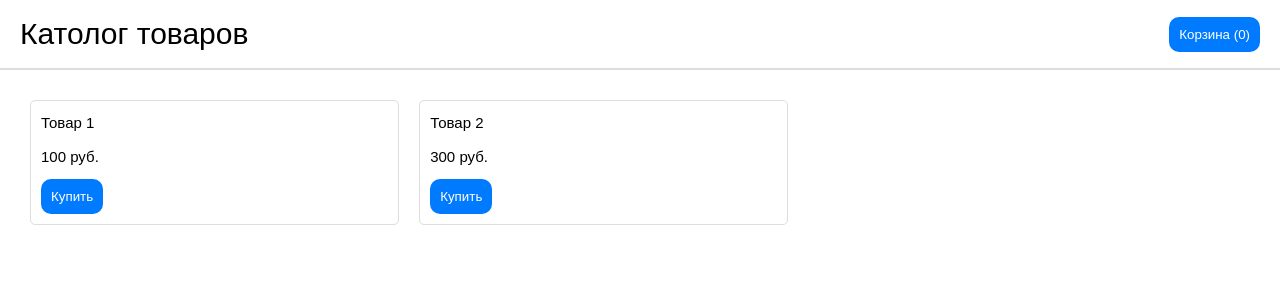
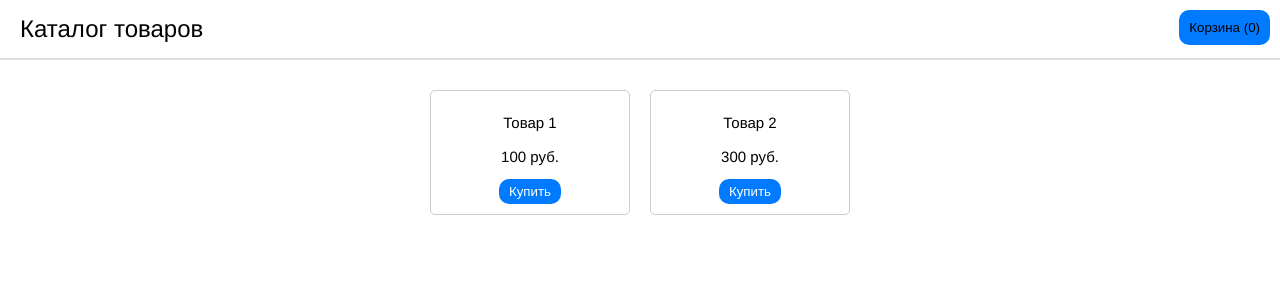
Before and after one commit to mrazlove/magazin, a Vue app in the folder magazin/: page / in a window 1280 px wide. Shown: the top 300 px of the page. Built offline with nearby package versions, Linux system fonts and the light colour scheme.

Commit message:
работает

```diff
--- a/magazin/src/App.vue
+++ b/magazin/src/App.vue
@@ -1,46 +1,42 @@
 <template>
   <div id="app">
     <header>
-      <h1 class="header_cotolog">Католог товаров</h1>
-      <button
-      @click="toggleCart">Корзина
-    ({{ cartCount }})</button>
+      <h1 class="header-title">Каталог товаров</h1>
+      <button class="cart-button" @click="toggleCart">
+        Корзина ({{ cartCount }})
+      </button>
     </header>
     <main>
-      <ProductList :products="products"
-      @add-to-cart="AddtoCart"/>
+      <ProductList :products="products" @add-to-cart="addToCart" />
     </main>
-    <CartModel :cart="cart"
-    v-if="isCartVisible" @click="toggleCart"/>
+    <CartModal v-if="isCartVisible" :cart="cart" @close="toggleCart" />
   </div>
 </template>
 
 <script>
-import { ref } from 'vue';
+import { ref, computed } from 'vue';
 import ProductList from './components/ProductList.vue';
 import CartModal from './components/CartModal.vue';
 
-export default{
+export default {
   components: {
     ProductList,
     CartModal,
   },
   setup() {
     const products = ref([
-      { id: 1, name: 'Товар 1',
-        price: 100 },
-        { id1: 2, name: 'Товар 2',
-        price: 300 },
+      { id: 1, name: 'Товар 1', price: 100 },
+      { id: 2, name: 'Товар 2', price: 300 },
     ]);
     const cart = ref([]);
     const isCartVisible = ref(false);
 
     const addToCart = (product) => {
-      const cartItem = cart.value.find(item => item.id === product.id);
+      const cartItem = cart.value.find(item => item.product.id === product.id);
       if (cartItem) {
         cartItem.quantity += 1;
       } else {
-        cart.value.push({ ...product, quantity: 1 });
+        cart.value.push({ product, quantity: 1 });
       }
     };
 
@@ -48,16 +44,37 @@ export default{
       isCartVisible.value = !isCartVisible.value;
     };
 
+    const cartCount = computed(() => {
+      return cart.value.reduce((sum, item) => sum + item.quantity, 0);
+    });
+
     return {
       products,
       cart,
       isCartVisible,
       addToCart,
       toggleCart,
-      get cartCount() {
-        return cart.value.reduce((sum, item) => sum + item.quantity, 0);
-      },
+      cartCount,
     };
   },
 };
 </script>
+
+<style>
+#app {
+  font-family: Avenir, Helvetica, Arial, sans-serif;
+  text-align: center;
+}
+
+.header-title {
+  font-size: 24px;
+}
+
+.cart-button {
+  position: fixed;
+  top: 10px;
+  right: 10px;
+  padding: 10px;
+  color: black;
+}
+</style>
--- a/magazin/src/components/CartModal.vue
+++ b/magazin/src/components/CartModal.vue
@@ -4,8 +4,8 @@
       <span class="close" @click="$emit('close')">&times;</span>
       <h2>Корзина</h2>
       <ul>
-          <li v-for="item in cart" :key="item.id">
-            {{ item.name }} - {{ item.quantity }} x {{ item.price }} руб.
+        <li v-for="item in cart" :key="item.product.id">
+          {{ item.product.name }} - {{ item.quantity }} x {{ item.product.price }} руб.
         </li>
       </ul>
       <p>Итоговая стоимость: {{ totalCost }} руб.</p>
@@ -20,14 +20,14 @@
   },
   computed: {
     totalCost() {
-        return this.cart.reduce((sum, item) => sum + item.quantity * item.price, 0);
+      return this.cart.reduce((sum, item) => sum + item.quantity * item.product.price, 0);
     }
   }
 };
 </script>
 
 <style>
-  .modal{
+.modal {
   position: fixed;
   top: 0;
   left: 0;
@@ -38,15 +38,20 @@ position: fixed;
   justify-content: center;
   align-items: center;
 }
-.modal-content{
+
+.modal-content {
   background-color: white;
   padding: 20px;
   border-radius: 5px;
+  width: 300px;
+  color: black;
 }
-.close{
+
+.close {
   position: absolute;
   top: 10px;
   right: 10px;
   cursor: pointer;
+  color: black;
 }
 </style>
--- a/magazin/src/components/ProductItem.vue
+++ b/magazin/src/components/ProductItem.vue
@@ -4,7 +4,7 @@
     <span class="product-price">{{ product.price }} руб.</span>
     <button v-if="!isInCart" @click="addToCart">Купить</button>
     <div v-else>
-        <span>Количество: {{ cartItem.quantity }}</span>
+      <span class="kol">Количество: {{ cartItem.quantity }}</span>
     </div>
   </div>
 </template>
@@ -19,7 +19,7 @@
       return !!this.cartItem;
     },
     cartItem() {
-        return this.$root.cart.find(item => item.id === this.product.id);
+      return this.$root.cart.find(item => item.product.id === this.product.id);
     }
   },
   methods: {
@@ -29,3 +29,27 @@
   }
 };
 </script>
+
+<style>
+.product {
+  border: 1px solid #ccc;
+  padding: 10px;
+  margin: 10px;
+  width: 200px;
+  text-align: center;
+}
+
+.product-name, .product-price {
+  display: block;
+  margin: 10px 0;
+}
+
+button {
+  padding: 5px 10px;
+  cursor: pointer;
+}
+
+.kol{
+  color: black;
+}
+</style>
--- a/magazin/src/components/ProductList.vue
+++ b/magazin/src/components/ProductList.vue
@@ -24,3 +24,11 @@
   }
 };
 </script>
+
+<style>
+.product-list {
+  display: flex;
+  flex-wrap: wrap;
+  justify-content: center;
+}
+</style>
```
Lines whose indentation alone changed are shown as unchanged.
